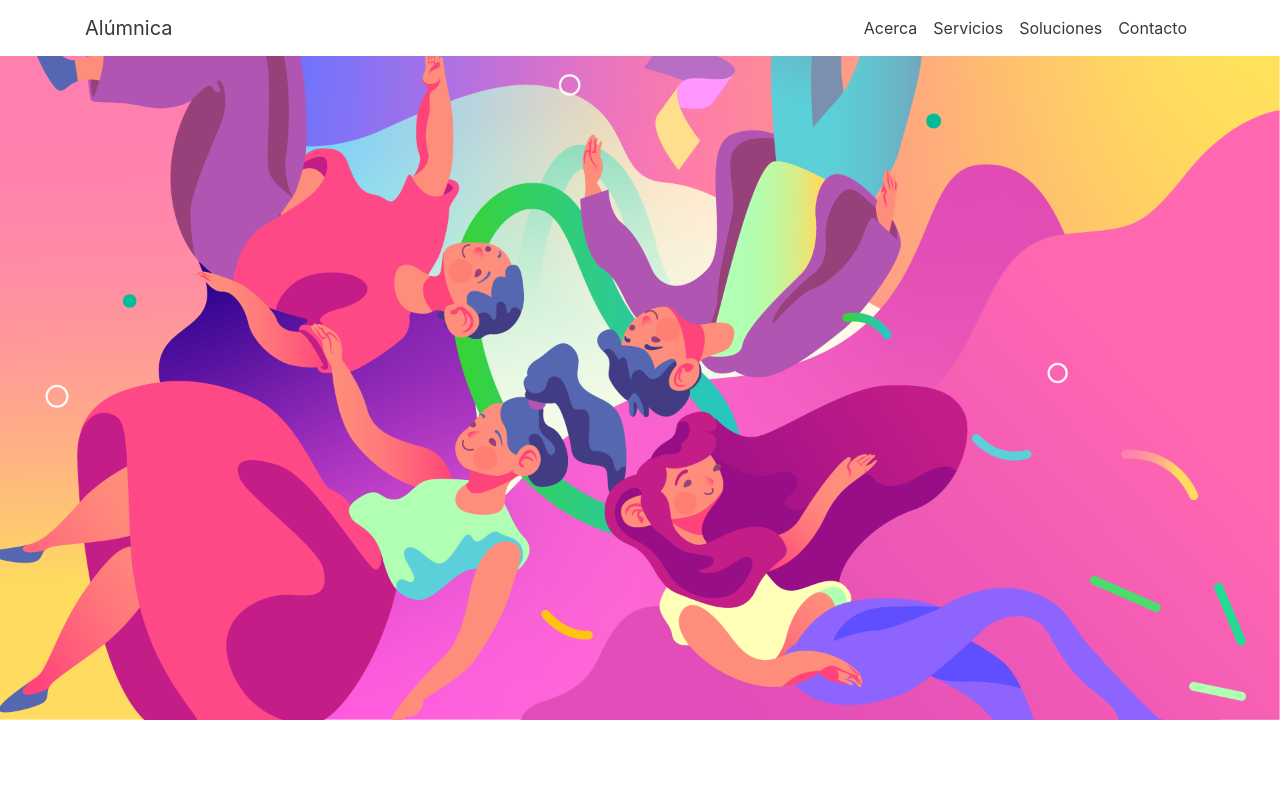
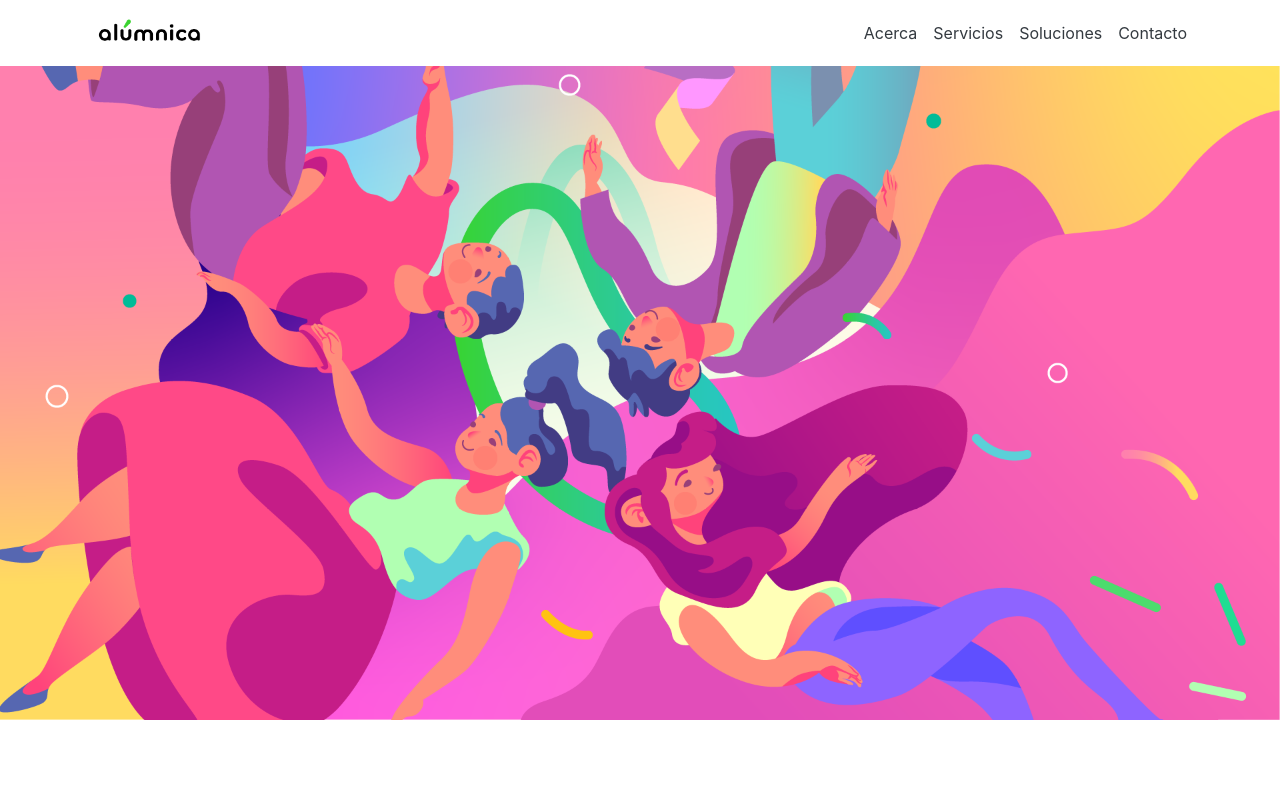
Before and after one commit to alumnica/alumnica-landingpage, a website with bundled scripts: page index.html in a window 1280 px wide. Shown: the top 800 px of the page. Built offline with nearby package versions, Linux system fonts and the light colour scheme.

Commit message:
logo header

```diff
--- a/css/alumnica.css
+++ b/css/alumnica.css
@@ -49,6 +49,11 @@ section {
     }
 }
 
+/* ----HEADER---- */
+.navbar-brand img {
+  height: 40px;
+  width: auto;
+}
 /* ----FOOTER---- */
 .footer-brand img {
   height: 50px;
--- a/index.html
+++ b/index.html
@@ -29,7 +29,9 @@
     <!-- Navigation -->
     <nav class="navbar navbar-expand-lg navbar-white bg-white  fixed-top" id="mainNav">
       <div class="container">
-        <a class="navbar-brand js-scroll-trigger text-dark" href="#page-top">Alúmnica</a>
+        <a class="navbar-brand js-scroll-trigger text-dark" href="#page-top">
+          <img src="/img/alumnica_negro.png" alt="Alúmnica">
+        </a>
         <button class="navbar-toggler" type="button" data-toggle="collapse" data-target="#navbarResponsive" aria-controls="navbarResponsive" aria-expanded="false" aria-label="Toggle navigation">
           <span class="navbar-toggler-icon"></span>
         </button>
```
